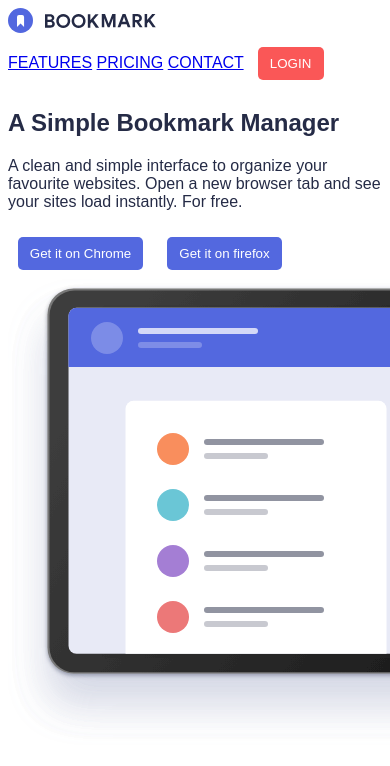
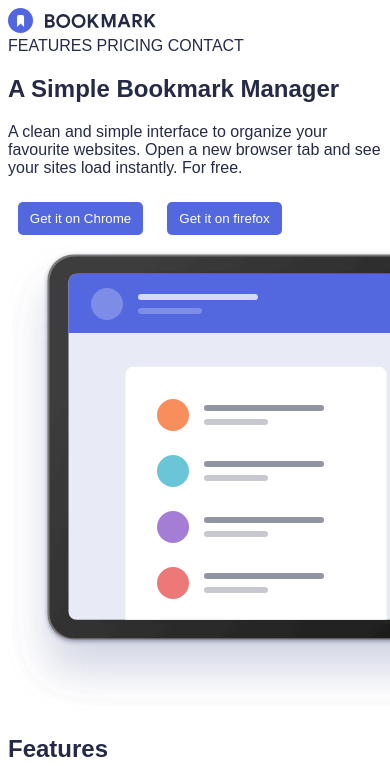
Before and after one commit to mstne03/SPRINT-1, a plain HTML site: page index.html in a window 390 px wide. Shown: the top 766 px of the page. Drawn offline with Linux system fonts and the light colour scheme.

Commit message:
Creates module for media queries.

```diff
--- a/index.html
+++ b/index.html
@@ -23,7 +23,21 @@
                 LOGIN
             </button>
         </nav>
+
+
     </header>
+
+    <nav class="nav-alt">
+        <a href="#">
+            FEATURES
+        </a>
+        <a href="#">
+            PRICING
+        </a>
+        <a href="#">
+            CONTACT
+        </a>
+    </nav>
 
     <main class="main">
         <section class="download">
--- /dev/null
+++ b/styles/scss/_mobile-queries.scss
@@ -0,0 +1,8 @@
+@media (max-width: 500px) {
+    .header {
+        .header__nav {
+            display: none;
+
+        }
+    }
+}
--- a/styles/scss/style.scss
+++ b/styles/scss/style.scss
@@ -1,10 +1,16 @@
 @use 'text';
 @use 'button';
+@use 'mobile-queries';
 
 body {
     font-family: text.$primary-font;
     color: text.$text-color;
     max-width: 1200px;
+}
+
+a {
+    text-decoration: none;
+    color: text.$text-color;
 }
 
 .button {
```
Also changed, not shown: styles/css/style.css, 1 other file.
